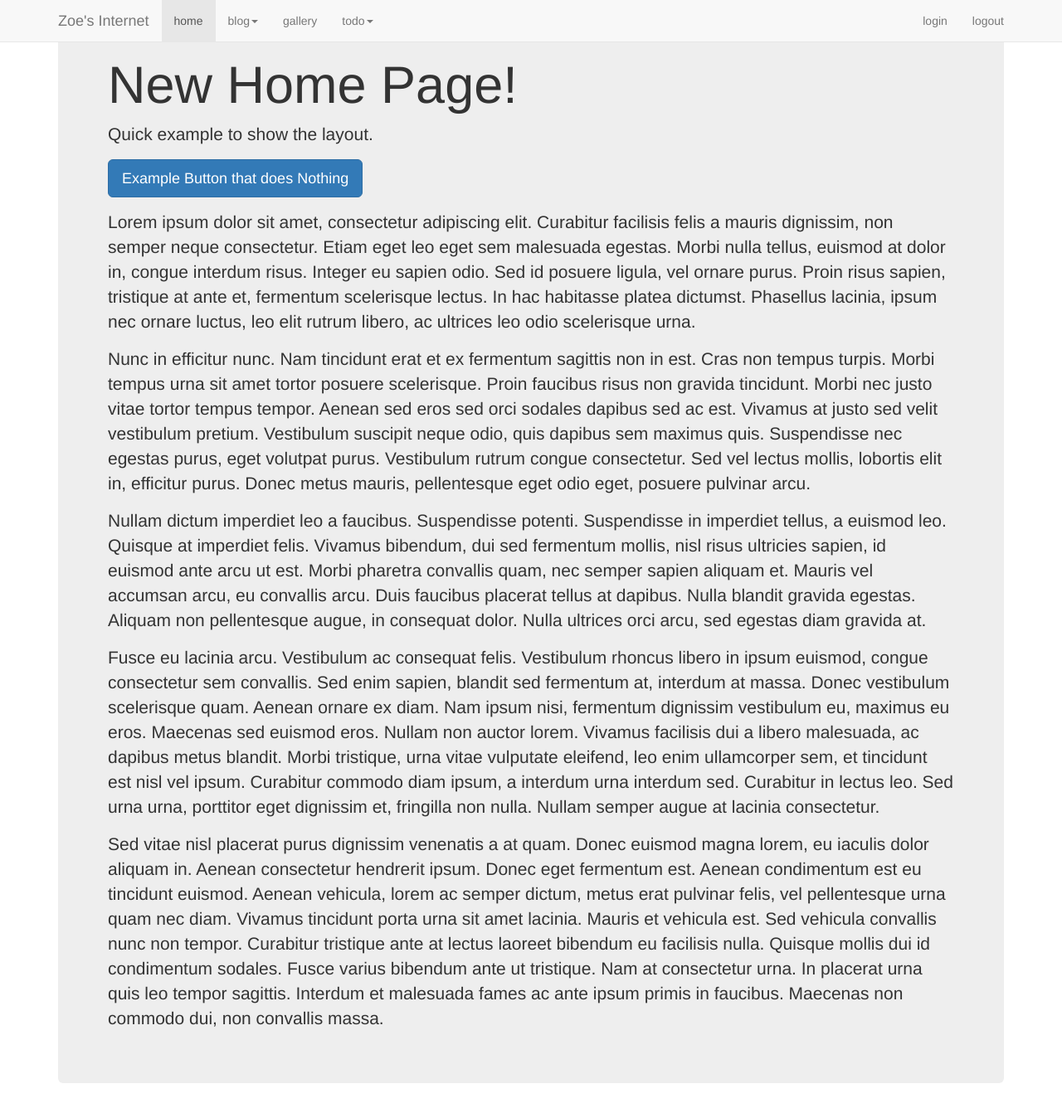
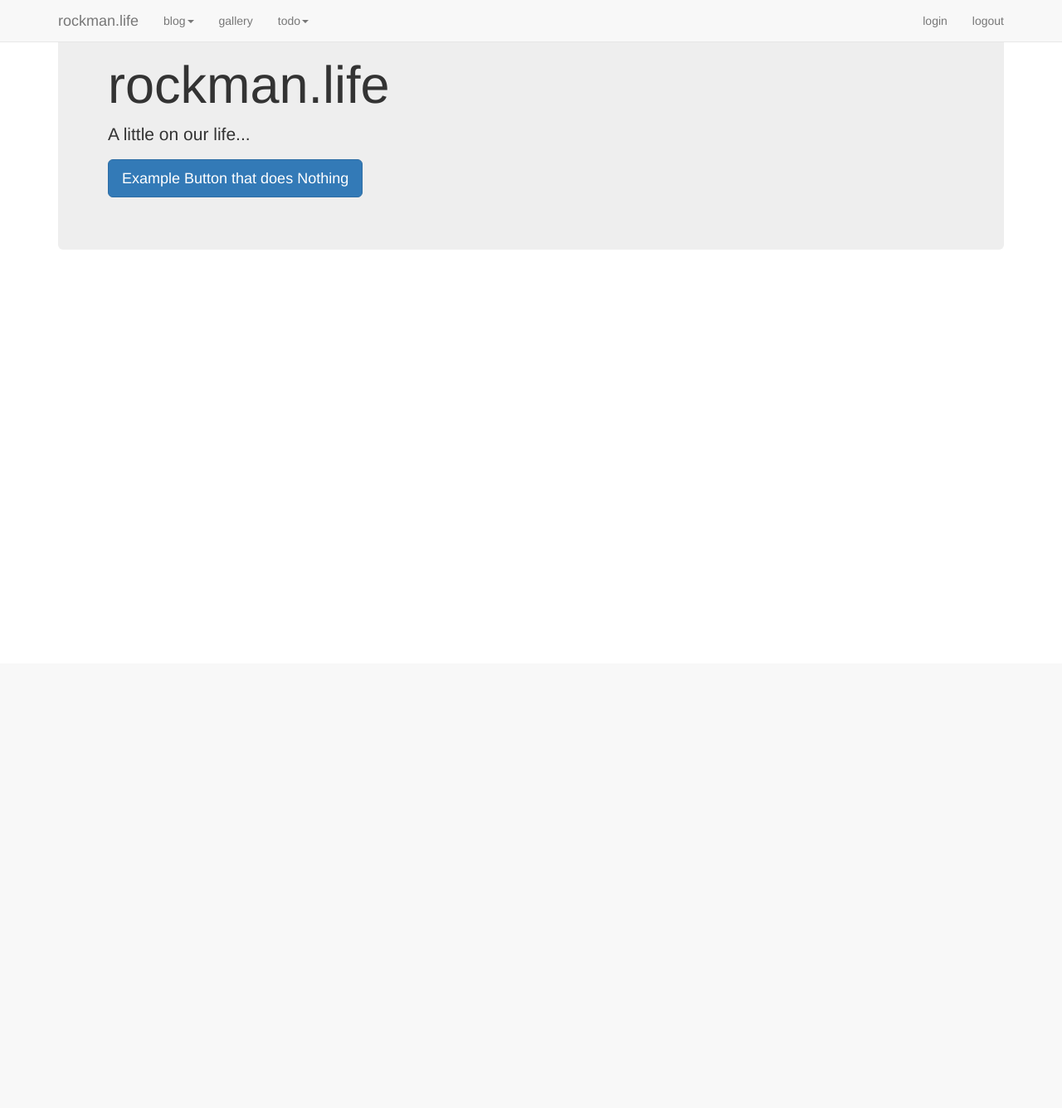
Before and after one commit to ehayne/rockman, a Django app: page / in a window 1280 px wide. Shown: the whole page at 83% size. After the commit the page ends 238 px from the top, so only its background shows below. Run offline with Django 3.2, Linux system fonts and the light colour scheme; some libraries are stand-ins or nearby versions.

Commit message:
updated detail text

```diff
--- a/rockman/base/templates/home.html
+++ b/rockman/base/templates/home.html
@@ -1,24 +1,11 @@
 {% extends "base.html" %}
 
 {% block content %}
-        <h1>New Home Page!</h1>
-        <p>Quick example to show the layout.</p>
+        <h1>rockman.life</h1>
+        <p>
+            A little on our life...
+        </p>
         <p>
             <a class="btn btn-lg btn-primary" href="#" rolw="button">Example Button that does Nothing</a>
         </p>
-        <p>
-            Lorem ipsum dolor sit amet, consectetur adipiscing elit. Curabitur facilisis felis a mauris dignissim, non semper neque consectetur. Etiam eget leo eget sem malesuada egestas. Morbi nulla tellus, euismod at dolor in, congue interdum risus. Integer eu sapien odio. Sed id posuere ligula, vel ornare purus. Proin risus sapien, tristique at ante et, fermentum scelerisque lectus. In hac habitasse platea dictumst. Phasellus lacinia, ipsum nec ornare luctus, leo elit rutrum libero, ac ultrices leo odio scelerisque urna.
-        </p>
-        <p>
-            Nunc in efficitur nunc. Nam tincidunt erat et ex fermentum sagittis non in est. Cras non tempus turpis. Morbi tempus urna sit amet tortor posuere scelerisque. Proin faucibus risus non gravida tincidunt. Morbi nec justo vitae tortor tempus tempor. Aenean sed eros sed orci sodales dapibus sed ac est. Vivamus at justo sed velit vestibulum pretium. Vestibulum suscipit neque odio, quis dapibus sem maximus quis. Suspendisse nec egestas purus, eget volutpat purus. Vestibulum rutrum congue consectetur. Sed vel lectus mollis, lobortis elit in, efficitur purus. Donec metus mauris, pellentesque eget odio eget, posuere pulvinar arcu.
-        </p>
-        <p>
-            Nullam dictum imperdiet leo a faucibus. Suspendisse potenti. Suspendisse in imperdiet tellus, a euismod leo. Quisque at imperdiet felis. Vivamus bibendum, dui sed fermentum mollis, nisl risus ultricies sapien, id euismod ante arcu ut est. Morbi pharetra convallis quam, nec semper sapien aliquam et. Mauris vel accumsan arcu, eu convallis arcu. Duis faucibus placerat tellus at dapibus. Nulla blandit gravida egestas. Aliquam non pellentesque augue, in consequat dolor. Nulla ultrices orci arcu, sed egestas diam gravida at.
-        </p>
-        <p>
-            Fusce eu lacinia arcu. Vestibulum ac consequat felis. Vestibulum rhoncus libero in ipsum euismod, congue consectetur sem convallis. Sed enim sapien, blandit sed fermentum at, interdum at massa. Donec vestibulum scelerisque quam. Aenean ornare ex diam. Nam ipsum nisi, fermentum dignissim vestibulum eu, maximus eu eros. Maecenas sed euismod eros. Nullam non auctor lorem. Vivamus facilisis dui a libero malesuada, ac dapibus metus blandit. Morbi tristique, urna vitae vulputate eleifend, leo enim ullamcorper sem, et tincidunt est nisl vel ipsum. Curabitur commodo diam ipsum, a interdum urna interdum sed. Curabitur in lectus leo. Sed urna urna, porttitor eget dignissim et, fringilla non nulla. Nullam semper augue at lacinia consectetur.
-        </p>
-        <p>
-            Sed vitae nisl placerat purus dignissim venenatis a at quam. Donec euismod magna lorem, eu iaculis dolor aliquam in. Aenean consectetur hendrerit ipsum. Donec eget fermentum est. Aenean condimentum est eu tincidunt euismod. Aenean vehicula, lorem ac semper dictum, metus erat pulvinar felis, vel pellentesque urna quam nec diam. Vivamus tincidunt porta urna sit amet lacinia. Mauris et vehicula est. Sed vehicula convallis nunc non tempor. Curabitur tristique ante at lectus laoreet bibendum eu facilisis nulla. Quisque mollis dui id condimentum sodales. Fusce varius bibendum ante ut tristique. Nam at consectetur urna. In placerat urna quis leo tempor sagittis. Interdum et malesuada fames ac ante ipsum primis in faucibus. Maecenas non commodo dui, non convallis massa.
-        </p>
 {% endblock %}
--- a/rockman/base/templates/navbar.html
+++ b/rockman/base/templates/navbar.html
@@ -8,11 +8,10 @@
             <span class="icon-bar"></span>
             <span class="icon-bar"></span>
           </button>
-          <a class="navbar-brand" href="/">Zoe's Internet</a>
+          <a class="navbar-brand" href="/">rockman.life</a>
         </div>
         <div id="navbar" class="navbar-collapse collapse">
           <ul class="nav navbar-nav">
-            <li class="active"><a href="/">home</a></li>
             <li class="dropdown">
               <a href="#" class="dropdown-toggle" data-toggle="dropdown" role="button" aria-expanded="false">blog<span class="caret"></span></a>
               <ul class="dropdown-menu" role="menu">
```
